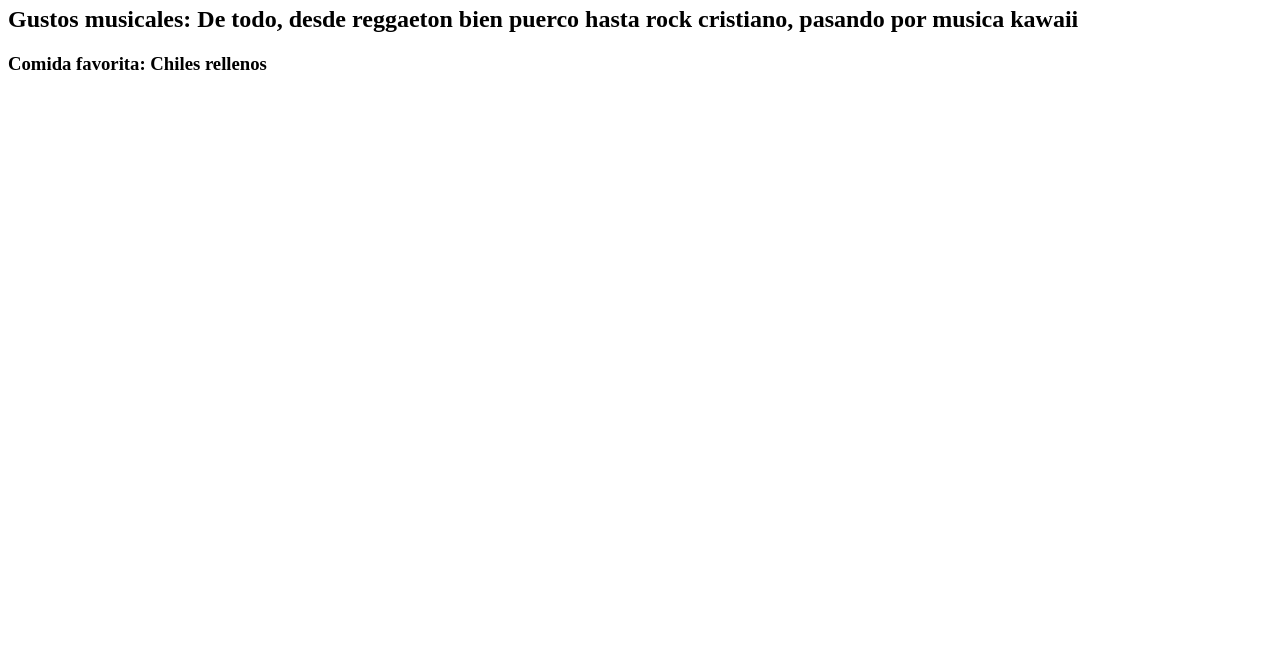
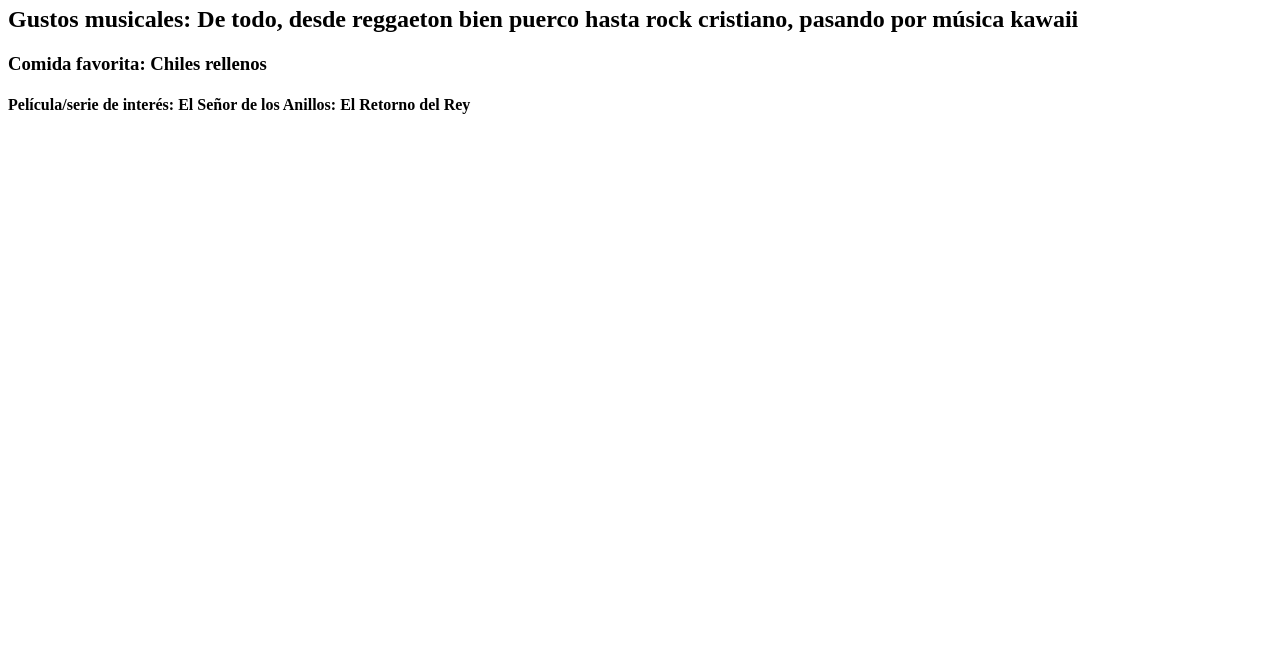
Before and after one commit to GaroSC/CH62_mis_preferencias, a plain HTML site: page index.html in a window 1280 px wide. Shown: the part 132-800 px from the top of the page. Drawn offline with Linux system fonts and the light colour scheme.

Commit message:
feat: Manejo de <h4>

```diff
--- a/index.html
+++ b/index.html
@@ -8,7 +8,8 @@
 <body>
     <h1>HOLA DIOS, SOY YO DE NUEVO.</h1>
     <h1>Nombre: Gerardo Serrano Cruz</h1>
-    <h2>Gustos musicales: De todo, desde reggaeton bien puerco hasta rock cristiano, pasando por musica kawaii</h2>
+    <h2>Gustos musicales: De todo, desde reggaeton bien puerco hasta rock cristiano, pasando por música kawaii</h2>
     <h3>Comida favorita: Chiles rellenos</h3>
+    <h4>Película/serie de interés: El Señor de los Anillos: El Retorno del Rey</h4>
 </body>
 </html>
```
